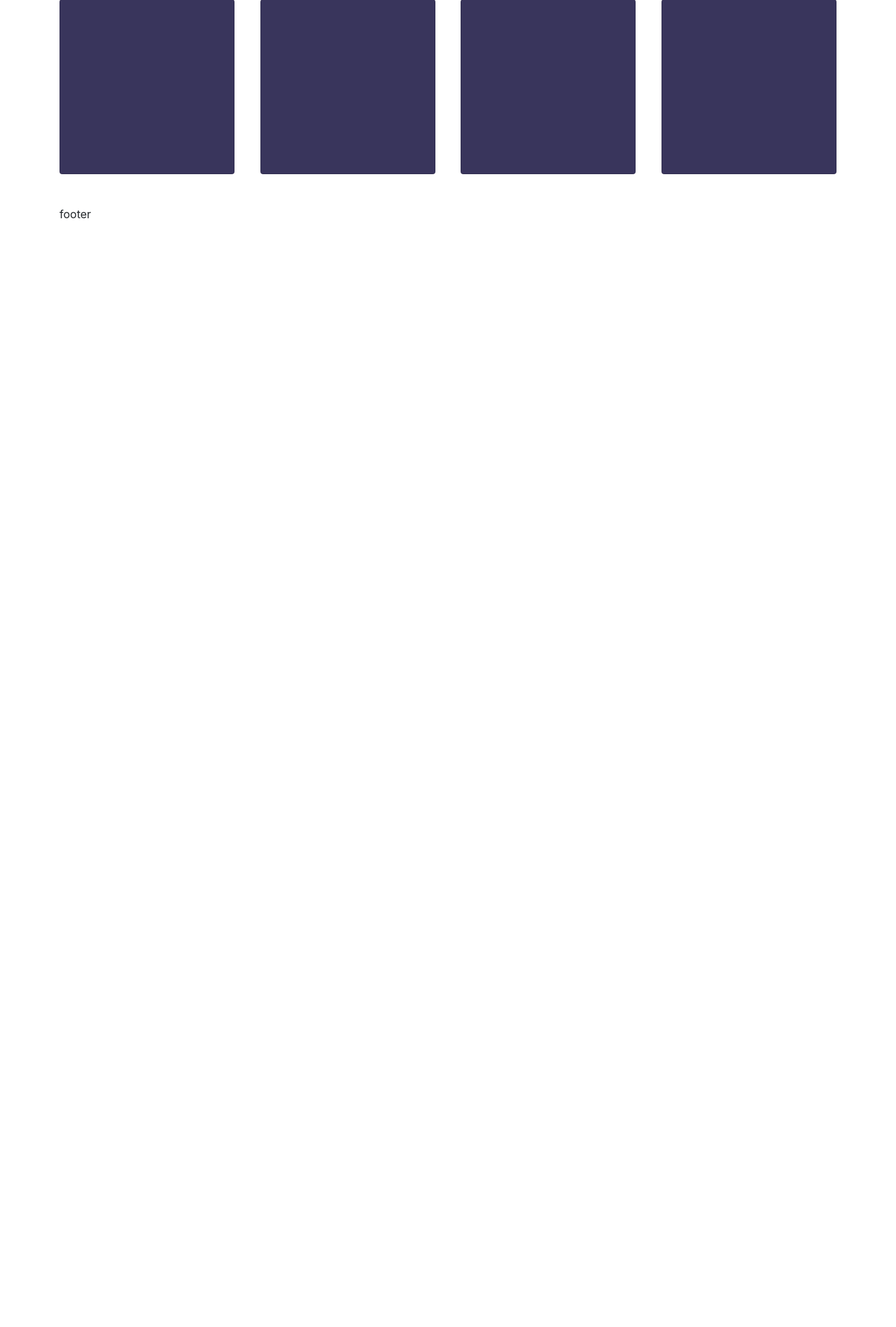
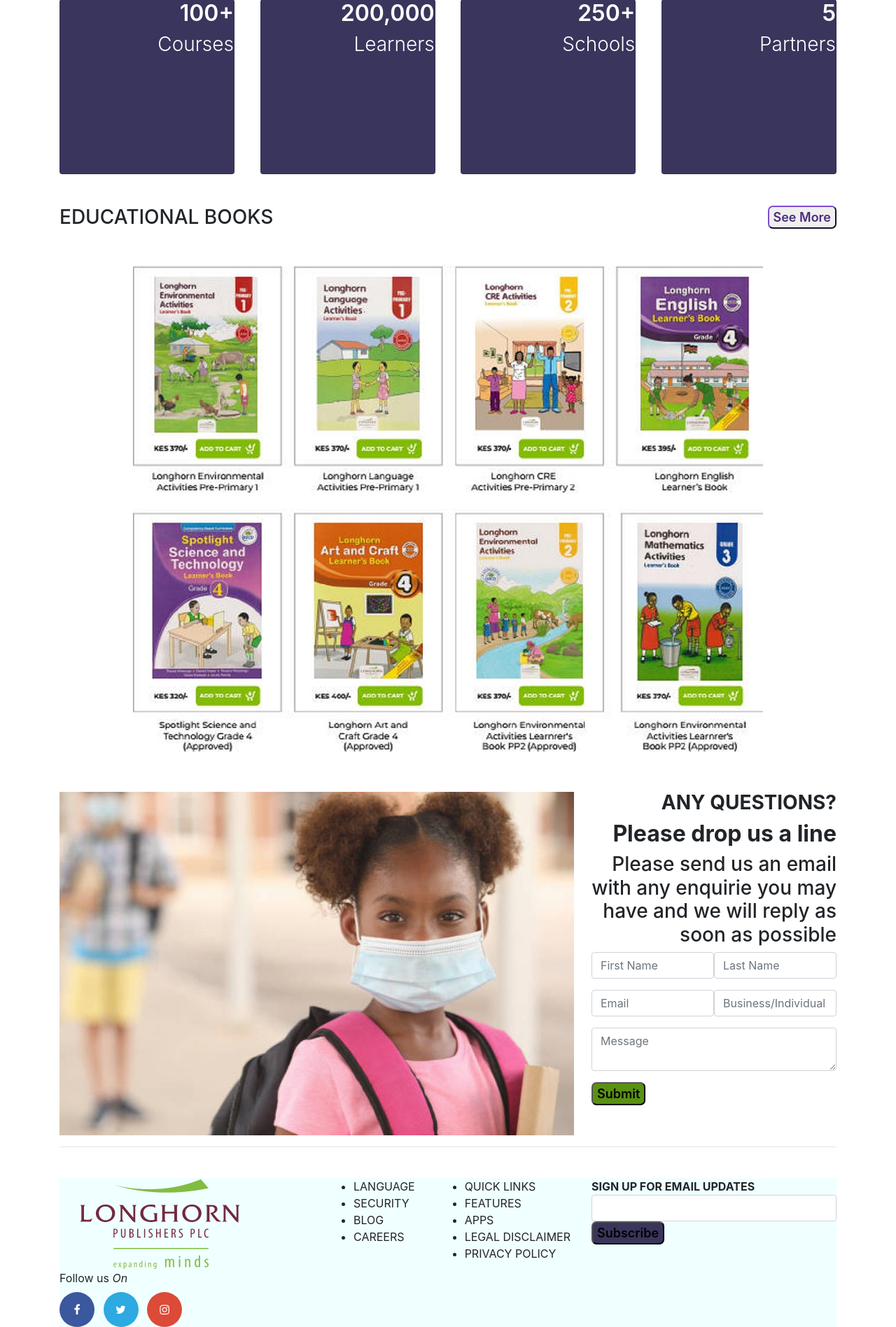
Before and after one commit to kevincliffo/longhorn-template, a PHP site: page / in a window 1280 px wide. Shown: the part 1924-3821 px from the top of the page at 70% size. Before the commit the page ends 2236 px from the top, so only its background shows below. Run offline with PHP 8.4, Linux system fonts and the light colour scheme; some libraries are stand-ins or nearby versions.

Commit message:
added social media icons

```diff
--- a/index.html
+++ b/index.html
@@ -102,7 +102,7 @@
             </div>
         </div>
         <div class="top-buffer">
-            <div class="row justify-content-between">
+            <div class="row flex-container">
                 <div class="col-3">
                     <div class="">
                         <img src="./images/youtube.jpg" alt="">
@@ -117,20 +117,127 @@
         </div>
         <div class="cards top-buffer flex-container">
             <div class="card" style="width: 250px;height: 250px;background-color: rgb(57, 53, 92);">
-
+                <div>
+                    <h2 style="font-weight: 600;color: white; text-align: right;">100+</h2>
+                </div>
+                <div>
+                    <h3 style="font-weight: 300;color: white; text-align: right;">Courses</h3>
+                </div>
             </div>
             <div class="card" style="width: 250px;height: 250px;background-color: rgb(57, 53, 92);">
-
+                <div>
+                    <h2 style="font-weight: 600;color: white; text-align: right;">200,000</h2>
+                </div>
+                <div>
+                    <h3 style="font-weight: 300;color: white; text-align: right;">Learners</h3>
+                </div>
             </div>
             <div class="card" style="width: 250px;height: 250px;background-color: rgb(57, 53, 92);">
-
+                <div>
+                    <h2 style="font-weight: 600;color: white; text-align: right;">250+</h2>
+                </div>
+                <div>
+                    <h3 style="font-weight: 300;color: white; text-align: right;">Schools</h3>
+                </div>
             </div>
             <div class="card" style="width: 250px;height: 250px;background-color: rgb(57, 53, 92);">
-
+                <div>
+                    <h2 style="font-weight: 600;color: white; text-align: right;">5</h2>
+                </div>
+                <div>
+                    <h3 style="font-weight: 300;color: white; text-align: right;">Partners</h3>
+                </div>
             </div>
         </div>
-        <footer class="top-buffer">
-            footer
+        <div class="educational-books top-buffer">
+            <div class="flex-container">
+                <div>
+                    <h3>EDUCATIONAL BOOKS</h3>
+                </div>
+                <div>
+                    <input class="educ-button" style="float: right;border-radius:7px;font-size:large;color: rgb(76, 45, 126, 1);font-weight: 600;border-color: rgb(76, 45, 126, 1);" type="button" value="See More">
+                </div>
+            </div>
+            <div class="top-buffer">
+                <center>
+                    <img class="educ-books" src="./images/educ-books.jpg" alt="">
+                </center>
+            </div>
+            <div class="contact top-buffer">
+                <div class="row flex-container">
+                    <div class="col-3">
+                        <div class="">
+                            <img class="contact-img" src="./images/contact-image.jpg" alt="">
+                        </div>
+                    </div>
+                    <div class="col-4">
+                        <h3 style="font-weight: bold;text-align: right;">ANY QUESTIONS?</h3>
+                        <h2 style="font-weight: bold;text-align: right;">Please drop us a line</h2>
+                        <h3 style="text-align: right;">Please send us an email with any enquirie you may have and we will reply as soon as possible</h3>
+                        <form action="#" method="post">
+                            <div class="form-group flex-container">
+                                <input class="form-control" type="text" placeholder="First Name" id="">
+                                <input class="form-control" type="text" placeholder="Last Name" id="">
+                            </div>
+                            <div class="form-group flex-container">
+                                <input class="form-control" type="email" placeholder="Email" id="">
+                                <input class="form-control" type="text" placeholder="Business/Individual" id="">
+                            </div>
+                            <div class="form-group">
+                                <textarea class="form-control" type="text" placeholder="Message" id=""></textarea>
+                            </div>
+                        </form>
+                        <input style="border-radius:7px;font-size:large;background-color: rgb(90, 145, 19);font-weight: 600;" type="button" value="Submit">
+                    </div>
+                </div>
+            </div>
+        </div>
+        <hr>
+        <footer class="top-buffer" style="background-color: azure;">
+            <div class="row">
+                <div class="col-sm">
+                    <img src="./longhorn-logo.png" alt="">
+                    <br>
+                    <span>Follow us <em>On</em></span>
+                    <div class="social">
+                        <div class="template-demo">
+                            <button type="button" class="btn btn-social-icon btn-facebook btn-rounded"><i class="fa fa-facebook"></i></button>
+                            <button type="button" class="btn btn-social-icon btn-twitter btn-rounded"><i class="fa fa-twitter"></i></button>
+                            <button type="button" class="btn btn-social-icon btn-instagram btn-rounded"><i class="fa fa-instagram"></i></button>
+                        </div>
+                    </div>
+                </div>
+                <div class="col-sm">
+                    <div class="flex-container">
+                        <div>
+                            <ul>
+                                <li>LANGUAGE</li>
+                                <li>SECURITY</li>
+                                <li>BLOG</li>
+                                <li>CAREERS</li>
+                            </ul>
+                        </div>
+                        <div>
+                            <ul>
+                                <li>QUICK LINKS</li>
+                                <li>FEATURES</li>
+                                <li>APPS</li>
+                                <li>LEGAL DISCLAIMER</li>
+                                <li>PRIVACY POLICY</li>
+                            </ul>
+                        </div>
+                    </div>
+                </div>
+                <div class="col-sm">
+                    <TEXT style="font-weight: bold;">SIGN UP FOR EMAIL UPDATES</TEXT>
+                    <input class="form-control" type="text" name="" id="">
+                    <div class="flex-container justify-content-between">
+                        <div>
+                            <input style="border-radius:7px;font-size:large;background-color: rgb(57, 53, 92);font-weight: 600;" type="button" value="Subscribe">
+                        </div>
+                    </div>
+                </div>
+              </div>
         </footer>
     </div>
     <script src="https://code.jquery.com/jquery-3.2.1.slim.min.js" integrity="sha384-KJ3o2DKtIkvYIK3UENzmM7KCkRr/rE9/Qpg6aAZGJwFDMVNA/GpGFF93hXpG5KkN" crossorigin="anonymous"></script>
--- a/style.css
+++ b/style.css
@@ -11,10 +11,107 @@
     flex-direction: row;
     justify-content: space-between;
   }
+
+  .btn.btn-social-icon {
+    width: 50px;
+    height: 50px;
+    padding: 0
+}
+
+.template-demo>.btn {
+    margin-right: 0.5rem !important
+}
+
+.template-demo {
+    margin-top: 0.5rem !important
+}
+
+.btn.btn-rounded {
+    border-radius: 50px
+}
+
+.btn-outline-facebook {
+    border: 1px solid #3b579d;
+    color: #3b579d
+}
+
+.btn-outline-facebook:hover {
+    background: #3b579d;
+    color: #ffffff
+}
+.btn-outline-twitter {
+    border: 1px solid #2caae1;
+    color: #2caae1
+}
+.btn-outline-instagram {
+    border: 1px solid #dc4a38;
+    color: #dc4a38
+}
+
+.btn-outline-twitter:hover {
+    background: #2caae1;
+    color: #ffffff
+}
+.btn-outline-instagram:hover {
+    background: #e52d27;
+    color: #ffffff
+}
+
+.btn-facebook {
+    background: #3b579d;
+    color: #ffffff
+}
+.btn-twitter {
+    background: #2caae1;
+    color: #ffffff
+}
+.btn-instagram {
+    background: #dc4a38;
+    color: #ffffff
+}
+
+.btn-facebook:hover,
+.btn-facebook:focus {
+    background: #2d4278;
+    color: #ffffff
+}
+
+.btn-twitter:hover,
+.btn-twitter:focus {
+    background: #1b8dbf;
+    color: #ffffff
+}
+
+.btn-instagram:hover,
+.btn-instagram:focus {
+    background: #bf3322;
+    color: #ffffff
+}
+
 @media (max-width: 350px) {
     .img-carousel{
         width: 366px;
         height: 172px;
+        object-fit: cover;
+    }
+    .flex-container {
+        flex-direction: column;
+        justify-content:space-around;
+    }
+    .card{
+        margin-top:2%;
+    }
+    .educ-button{
+        float:none;
+    }
+    .educ-books{
+        width: 350px;
+        height: 274px;
+        object-fit: cover;
+    }
+    .contact-img{
+        width: 350px;
+        height: 274px;
         object-fit: cover;
     }
 }
```
Also changed, not shown: other parts of style.css (+36 -3 lines), images/contact-image.jpg (added), images/educ-books.jpg (added).
